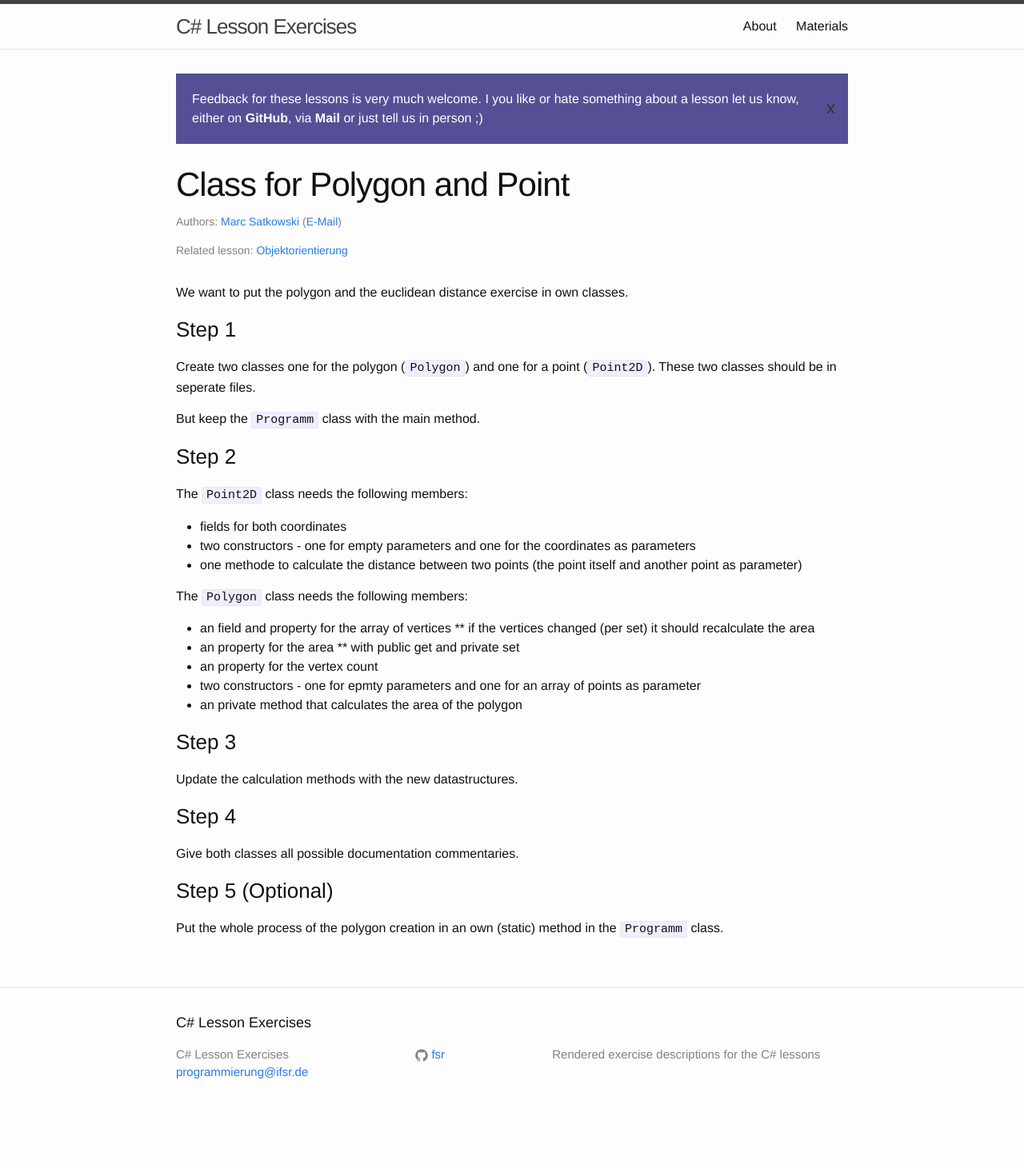
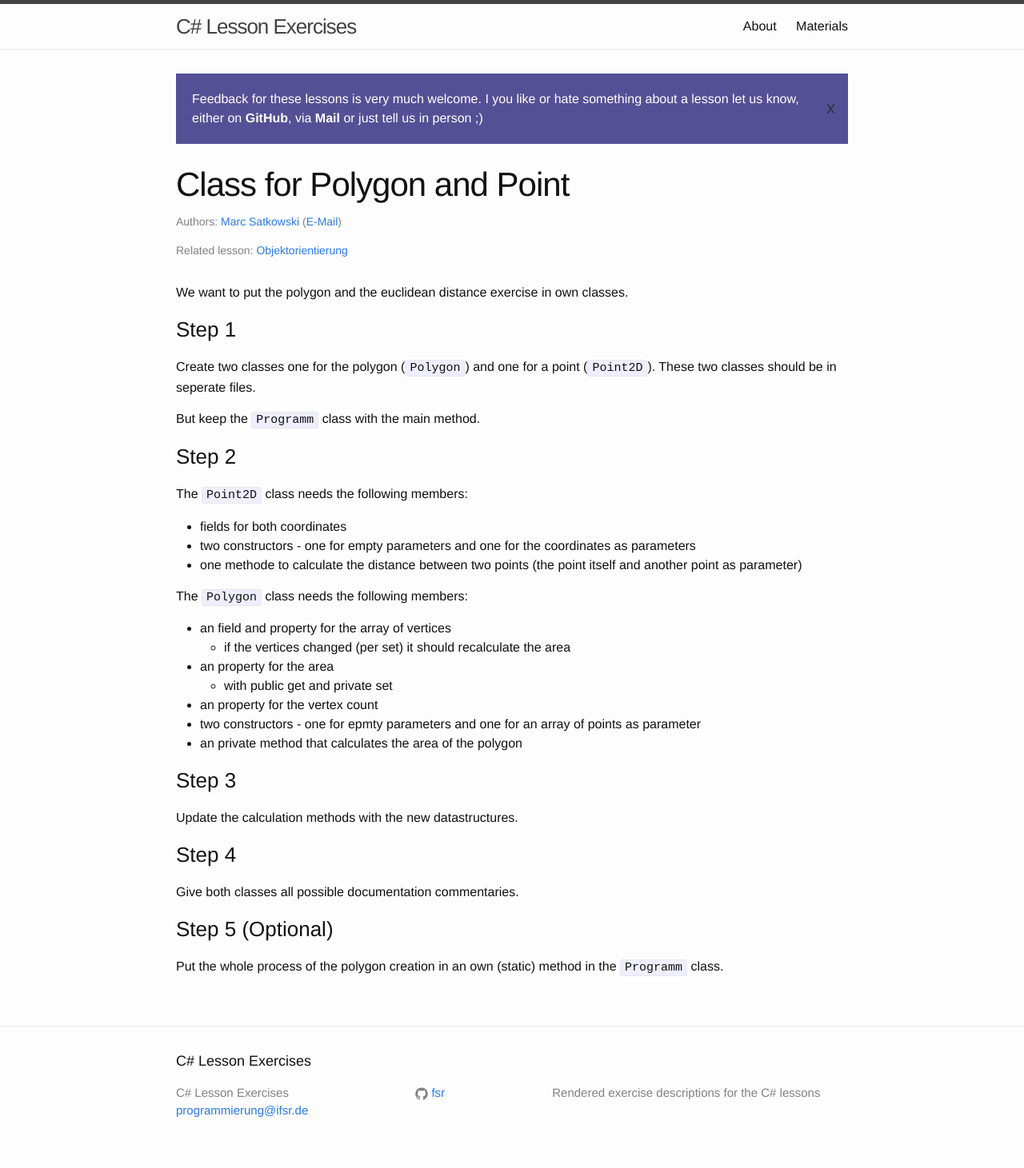
Before and after one commit to fsr/csharp-lessons, a Jekyll site: the page built from _exercises/04_polygon_point_class.md, in a window 1280 px wide. Shown: the whole page at 80% size. Built offline with Jekyll 4.4.1, drawn with Linux system fonts in a browser that asks for light colours; before the commit the page ends 1413 px from its top, so only the background shows below that.

Commit message:
fix for the listing

```diff
--- a/_exercises/04_polygon_point_class.md
+++ b/_exercises/04_polygon_point_class.md
@@ -17,18 +17,18 @@ But keep the `Programm` class with the main method.
 ### Step 2
 
 The `Point2D` class needs the following members:
-* fields for both coordinates
-* two constructors - one for empty parameters and one for the coordinates as parameters
-* one methode to calculate the distance between two points (the point itself and another point as parameter)
+- fields for both coordinates
+- two constructors - one for empty parameters and one for the coordinates as parameters
+- one methode to calculate the distance between two points (the point itself and another point as parameter)
 
 The `Polygon` class needs the following members:
-* an field and property for the array of vertices
-** if the vertices changed (per set) it should recalculate the area
-* an property for the area
-** with public get and private set
-* an property for the vertex count
-* two constructors - one for epmty parameters and one for an array of points as parameter
-* an private method that calculates the area of the polygon
+- an field and property for the array of vertices
+  - if the vertices changed (per set) it should recalculate the area
+- an property for the area
+  - with public get and private set
+- an property for the vertex count
+- two constructors - one for epmty parameters and one for an array of points as parameter
+- an private method that calculates the area of the polygon
 
 ### Step 3
 
```
